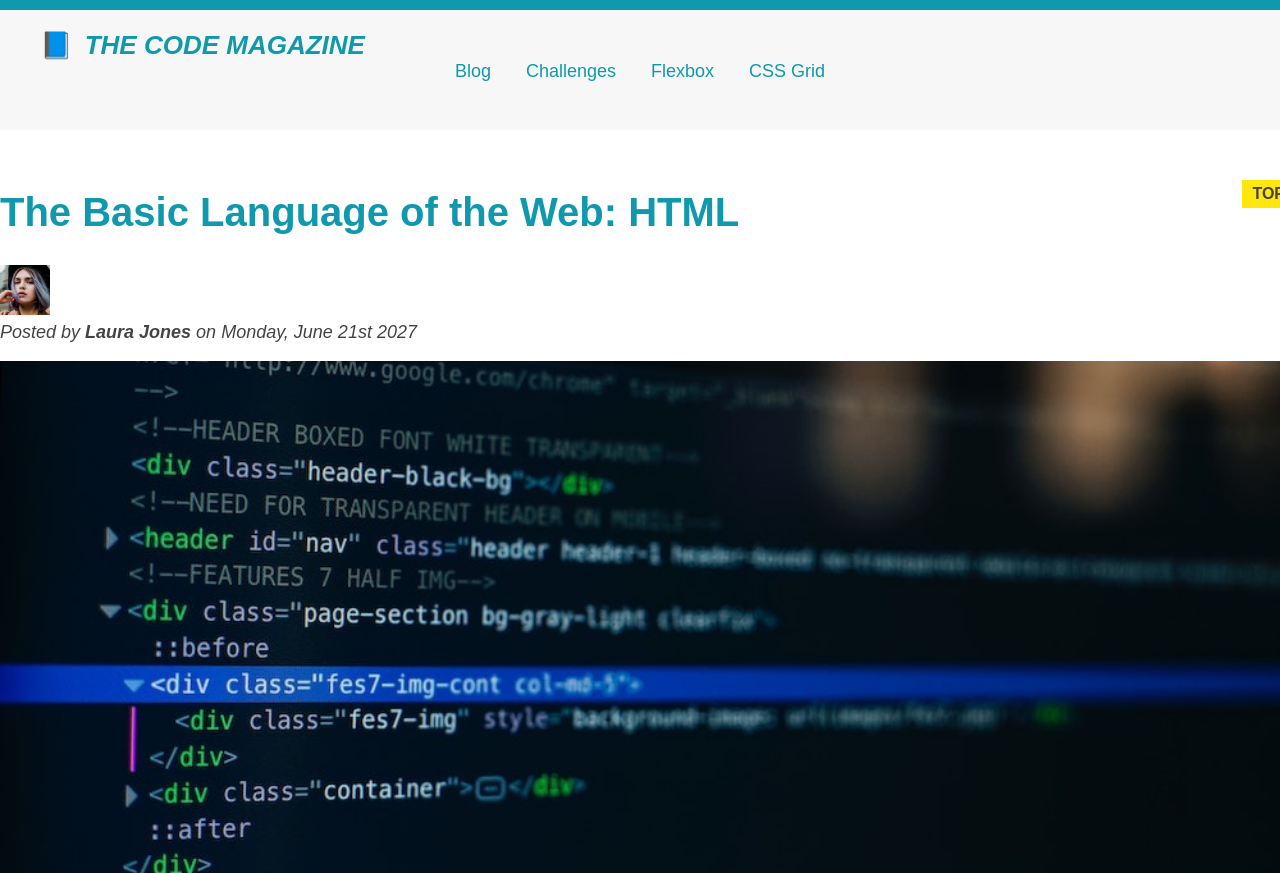
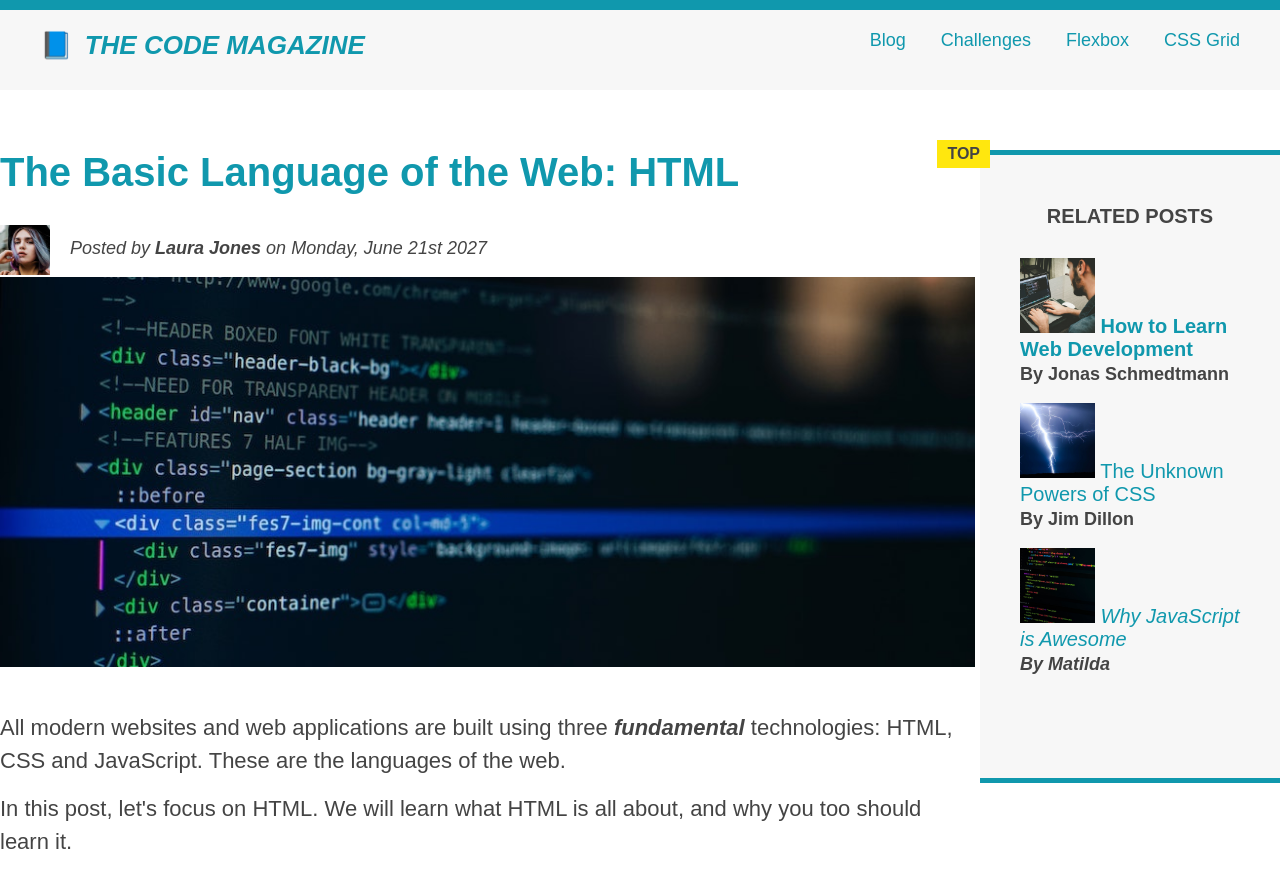
Before and after one commit to ArthurProgrammer1/HTML_CSS, a plain HTML site: page Project/index.html in a window 1280 px wide. Shown: the top 873 px of the page. Drawn offline with Linux system fonts and the light colour scheme.

Commit message:
Using Floats and Box Sizing

```diff
--- a/Project/index.html
+++ b/Project/index.html
@@ -12,9 +12,9 @@
     <h2>The Basic Language Of The Web: HTML</h2>
     <h3>The Basic Language Of The Web: HTML</h3>
     <h4>The Basic Language Of The Web: HTML</h4>
-    <h5>The Basic Language Of The Web: HT ML</h5>
+    <h5>The Bascic Language Of The Web: HT ML</h5>
     <h6>The Basic Language Of The Web: HTML</h6> -->
-    <header class="main-header">
+    <header class="main-header clearfix">
       <h1>📘 The Code Magazine</h1>
 
       <nav>
@@ -23,6 +23,8 @@
         <a href="#">Flexbox</a>
         <a href="#">CSS Grid</a>
       </nav>
+      <!--
+      <div class="clear"></div> -->
     </header>
 
     <article>
@@ -34,9 +36,10 @@
           alt="Headshot of Laura Jones"
           width="50"
           height="50"
+          class="author-img"
         />
 
-        <p id="author">
+        <p id="author" class="author">
           Posted by <strong>Laura Jones</strong> on Monday, June 21st 2027
         </p>
 
--- a/Project/style.css
+++ b/Project/style.css
@@ -1,6 +1,7 @@
 * {
   margin: 0;
   padding: 0;
+  box-sizing: border-box;
 }
 
 body {
@@ -38,8 +39,7 @@
   background-color: #f7f7f7;
   border-top: 5px solid #1098ad;
   border-bottom: 5px solid #1098ad;
-  padding: 50px 0;
-  width: 500px;
+  padding: 50px 40px;
 }
 
 h1,
@@ -69,6 +69,7 @@
   font-size: 20px;
   text-transform: uppercase;
   text-align: center;
+  margin-bottom: 30px;
 }
 
 p {
@@ -116,6 +117,7 @@
 
 .related {
   list-style: none;
+  margin-left: 0;
 }
 
 /* body {
@@ -237,3 +239,47 @@
 footer p {
   color: green;
 } */
+
+/* FLOATS */
+
+.author-img {
+  float: left;
+}
+
+.author {
+  float: left;
+  padding-left: 20px;
+  padding-top: 10px;
+}
+
+h1 {
+  float: left;
+}
+
+nav {
+  float: right;
+}
+
+.clear {
+  clear: both;
+}
+
+.clearfix::after {
+  clear: both;
+  content: "";
+  display: block;
+}
+
+article {
+  width: 975px;
+  float: left;
+}
+
+aside {
+  width: 300px;
+  float: right;
+}
+
+footer {
+  clear: both;
+}
```
